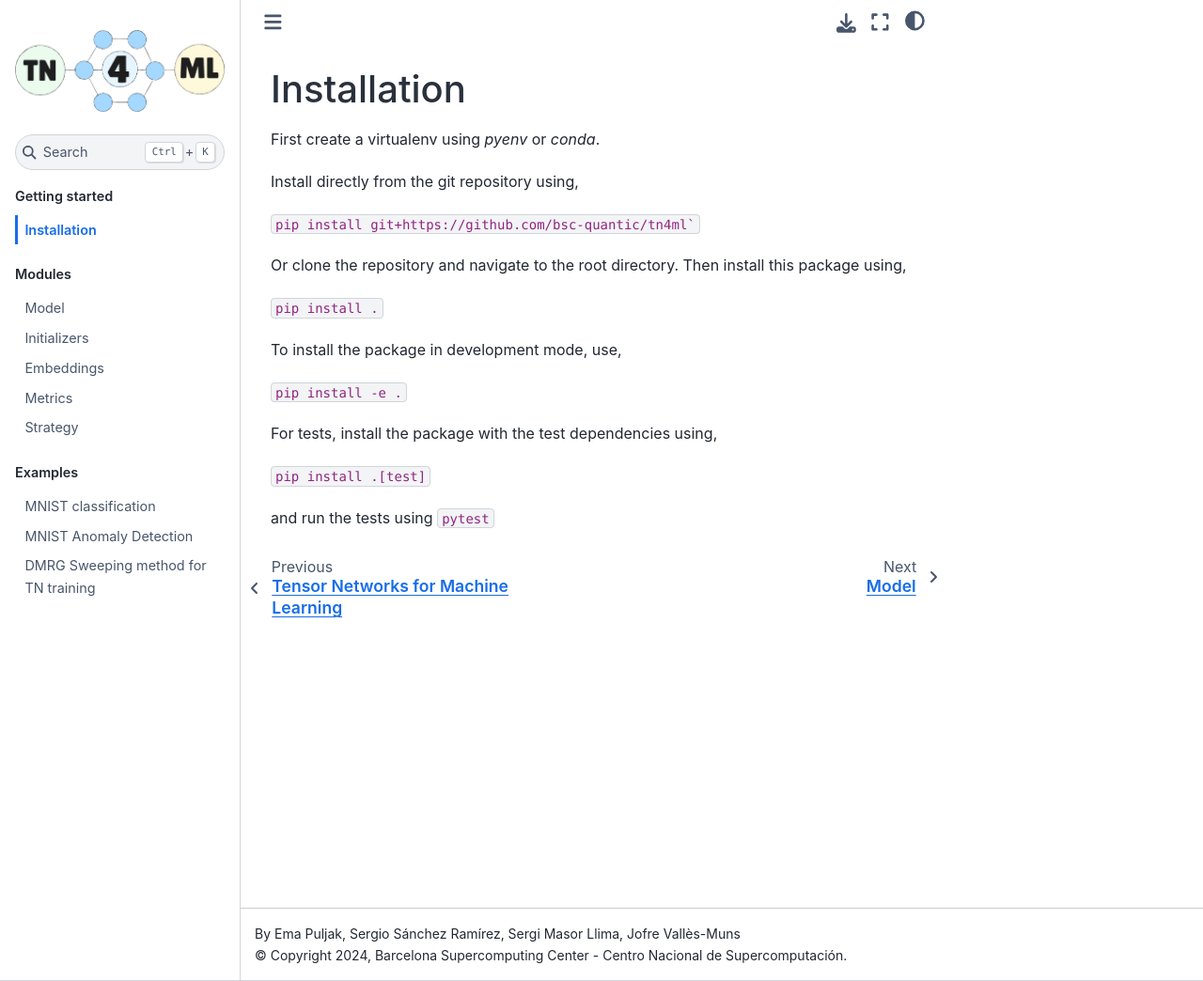
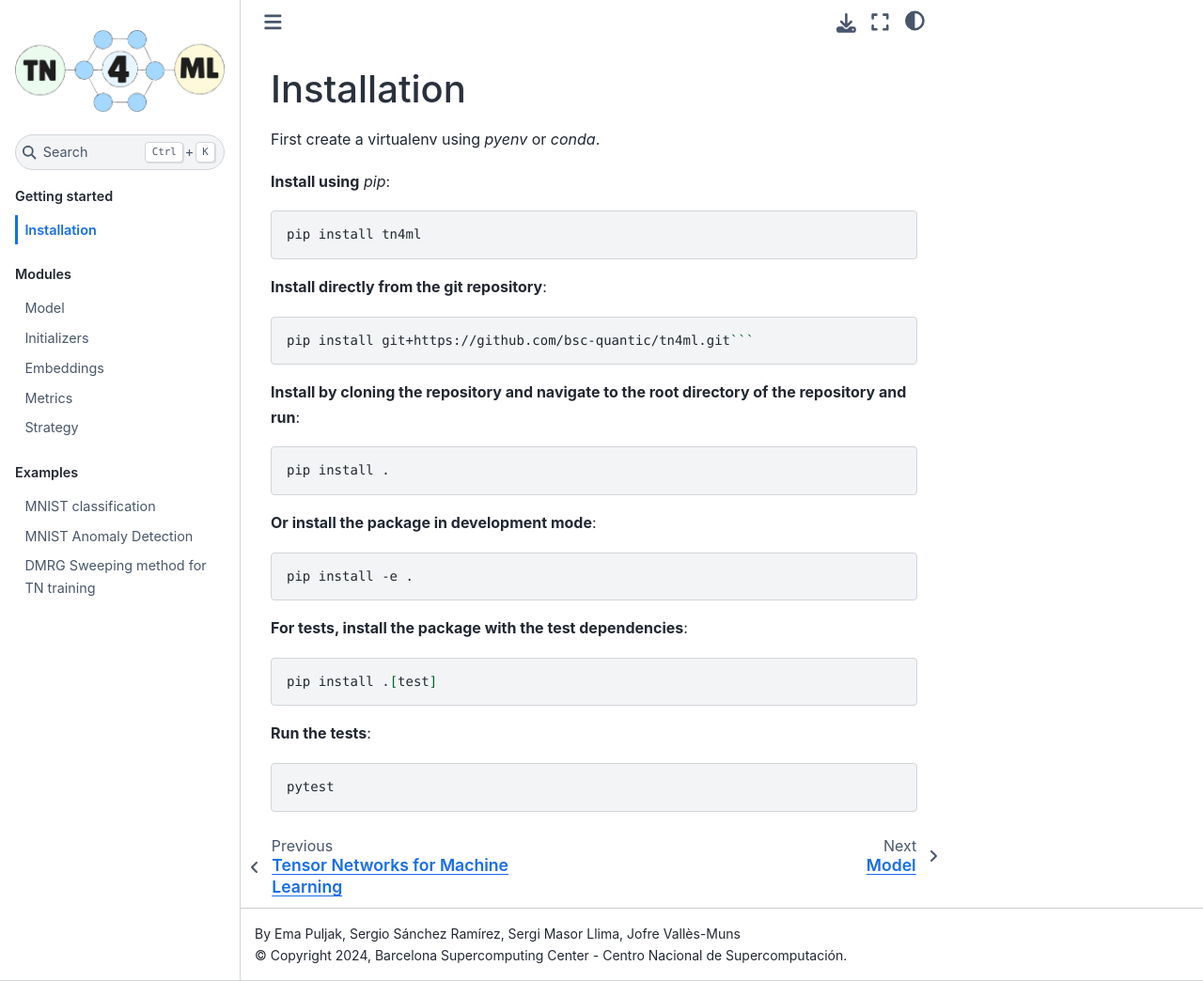
Before and after one commit to bsc-quantic/tn4ml, a Sphinx documentation site: the page built from docs/source/install.rst, in a window 1280 px wide and 1044 px high. Shown: the whole window at 94% size. Built offline with Sphinx 7.4.7 and the Sphinx Book theme 1.1.4, drawn with Linux system fonts in a browser that asks for light colours.

Commit message:
Update docs

````diff
--- a/docs/source/install.rst
+++ b/docs/source/install.rst
@@ -3,21 +3,38 @@ Installation
 
 First create a virtualenv using `pyenv` or `conda`.
 
-Install directly from the git repository using,
+**Install using** `pip`:
 
-``pip install git+https://github.com/bsc-quantic/tn4ml```
+.. code-block:: bash
 
-Or clone the repository and navigate to the root directory. Then install this package using,
+    pip install tn4ml
 
-``pip install .``
+**Install directly from the git repository**:
 
-To install the package in development mode, use,
+.. code-block:: bash
 
-``pip install -e .``
+    pip install git+https://github.com/bsc-quantic/tn4ml.git```
 
-For tests, install the package with the test dependencies using,
+**Install by cloning the repository and navigate to the root directory of the repository and run**:
 
-``pip install .[test]``
+.. code-block:: bash
 
-and run the tests using
-``pytest``
+    pip install .
+
+**Or install the package in development mode**:
+
+.. code-block:: bash
+
+    pip install -e .
+
+**For tests, install the package with the test dependencies**:
+
+.. code-block:: bash
+
+    pip install .[test]
+
+**Run the tests**:
+
+.. code-block:: bash
+
+    pytest
````
